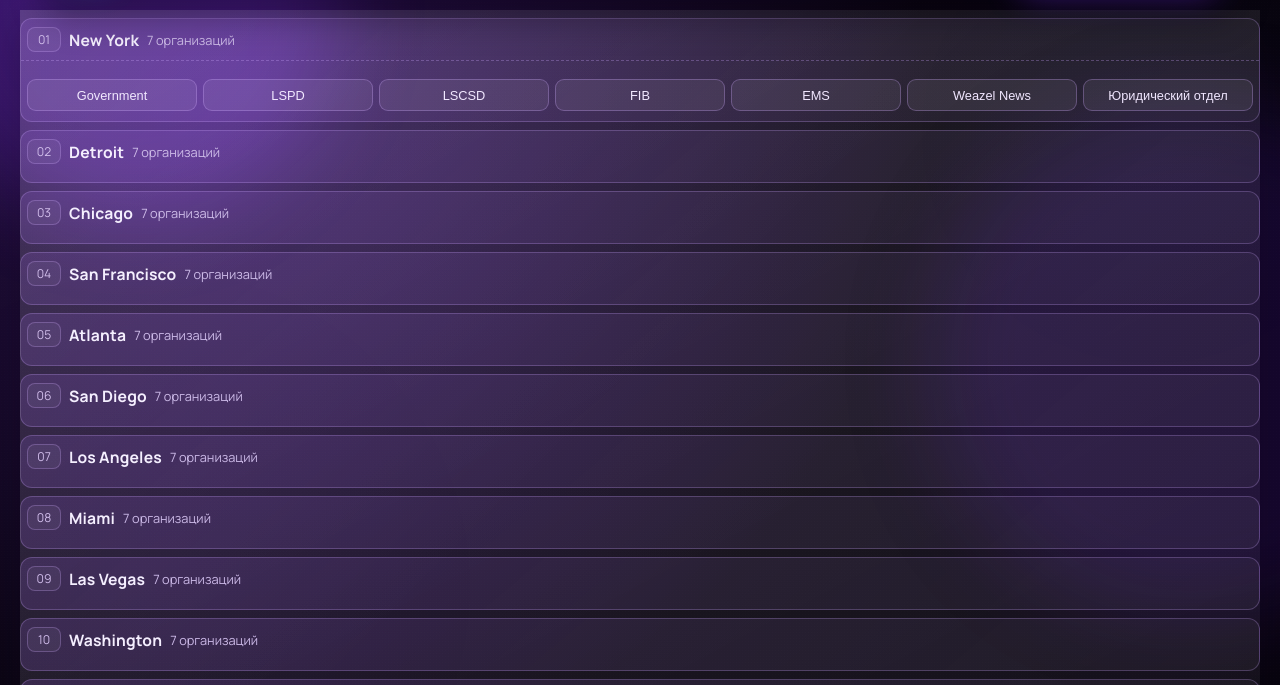
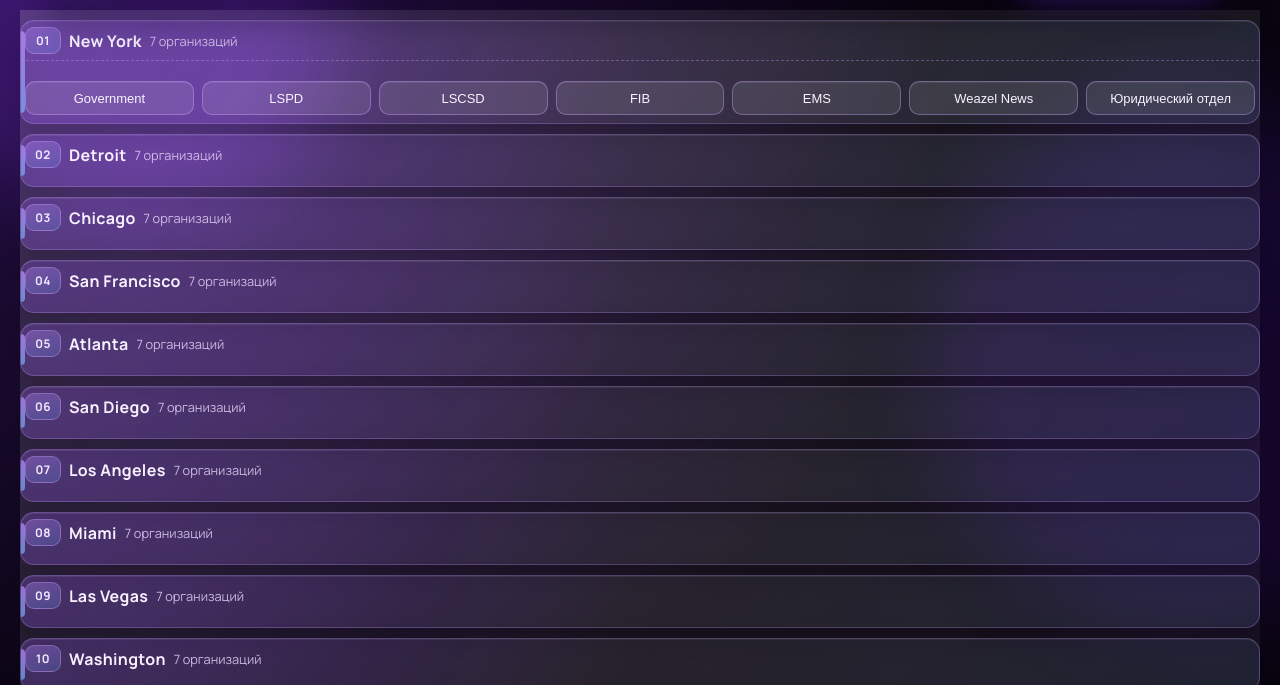
Before and after one commit to connormjrp42-alt/davis-project, a website: page documentflow.html in a window 1280 px wide. Shown: the part 92-777 px from the top of the page. Drawn offline with nearby package versions, Linux system fonts and the light colour scheme; no server answers; a web font is replaced by a local one.

Commit message:
Polish documentflow start screen with refined glass strip design

```diff
--- a/public/styles.css
+++ b/public/styles.css
@@ -2981,7 +2981,7 @@ h1 span {
 }
 
 .docflow-route-gateway {
-  padding: 8px 0 0;
+  padding: 10px 0 0;
   border-radius: 0;
   border: 0;
   background: transparent;
@@ -3002,27 +3002,48 @@ h1 span {
 
 .docflow-route-list {
   display: grid;
-  gap: 8px;
+  gap: 10px;
   max-height: none;
   overflow: visible;
   padding-right: 0;
 }
 
 .docflow-route-item {
+  position: relative;
   border: 1px solid rgba(206, 166, 255, 0.26);
-  border-radius: 12px;
-  background: linear-gradient(140deg, rgba(170, 104, 255, 0.16), rgba(255, 255, 255, 0.04));
-  padding: 8px 10px;
+  border-radius: 14px;
+  background:
+    linear-gradient(120deg, rgba(133, 68, 224, 0.28), rgba(255, 255, 255, 0.04) 48%, rgba(97, 174, 255, 0.08)),
+    rgba(255, 255, 255, 0.02);
+  padding: 10px 12px;
   display: grid;
   grid-template-columns: 230px minmax(0, 1fr);
   align-items: center;
-  gap: 10px;
-  transition: border-color 0.16s ease, background-color 0.16s ease;
+  gap: 12px;
+  box-shadow: 0 10px 22px rgba(9, 4, 18, 0.28), inset 0 1px 0 rgba(255, 255, 255, 0.08);
+  backdrop-filter: blur(5px);
+  transition: border-color 0.2s ease, background-color 0.2s ease, transform 0.2s ease, box-shadow 0.2s ease;
+}
+
+.docflow-route-item::before {
+  content: "";
+  position: absolute;
+  left: 0;
+  top: 10px;
+  bottom: 10px;
+  width: 4px;
+  border-radius: 0 4px 4px 0;
+  background: linear-gradient(180deg, rgba(183, 128, 255, 0.95), rgba(110, 178, 255, 0.85));
+  opacity: 0.8;
 }
 
 .docflow-route-item:hover {
-  border-color: rgba(232, 196, 255, 0.62);
-  background: linear-gradient(140deg, rgba(179, 109, 255, 0.24), rgba(255, 255, 255, 0.06));
+  transform: translateY(-1px);
+  border-color: rgba(232, 196, 255, 0.68);
+  background:
+    linear-gradient(120deg, rgba(146, 76, 246, 0.36), rgba(255, 255, 255, 0.06) 48%, rgba(109, 186, 255, 0.14)),
+    rgba(255, 255, 255, 0.03);
+  box-shadow: 0 14px 28px rgba(10, 4, 20, 0.34), inset 0 1px 0 rgba(255, 255, 255, 0.12);
 }
 
 .docflow-route-accordion {
@@ -3034,7 +3055,7 @@ h1 span {
 .docflow-route-summary {
   list-style: none;
   cursor: pointer;
-  padding: 8px 6px;
+  padding: 6px 4px;
   background: transparent;
 }
 
@@ -3043,7 +3064,7 @@ h1 span {
 }
 
 .docflow-route-accordion[open] .docflow-route-summary {
-  border-bottom: 1px dashed rgba(203, 164, 255, 0.3);
+  border-bottom: 1px dashed rgba(203, 164, 255, 0.34);
 }
 
 .docflow-route-left {
@@ -3054,51 +3075,57 @@ h1 span {
 }
 
 .docflow-route-index {
-  min-width: 34px;
+  min-width: 36px;
   text-align: center;
-  font-size: 0.76rem;
-  border-radius: 8px;
-  border: 1px solid rgba(206, 167, 255, 0.28);
-  padding: 3px 6px;
-  color: #cfbaea;
-  background: rgba(255, 255, 255, 0.05);
+  font-size: 0.74rem;
+  font-weight: 700;
+  letter-spacing: 0.04em;
+  border-radius: 9px;
+  border: 1px solid rgba(206, 167, 255, 0.36);
+  padding: 4px 6px;
+  color: #f2e8ff;
+  background: linear-gradient(160deg, rgba(186, 132, 255, 0.34), rgba(93, 162, 255, 0.22));
 }
 
 .docflow-route-server {
-  font-size: 0.98rem;
-  letter-spacing: 0.01em;
+  font-size: 1rem;
+  letter-spacing: 0.02em;
+  color: #f7f0ff;
 }
 
 .docflow-route-meta {
   font-size: 0.8rem;
-  color: #cab7e6;
+  color: #d8c7ee;
+  opacity: 0.9;
 }
 
 .docflow-route-controls {
   display: grid;
-  grid-template-columns: repeat(auto-fit, minmax(130px, 1fr));
-  gap: 6px;
+  grid-template-columns: repeat(auto-fit, minmax(140px, 1fr));
+  gap: 8px;
 }
 
 .docflow-route-controls-accordion {
-  padding: 8px 6px 10px;
+  padding: 8px 4px 8px;
 }
 
 .docflow-org-btn {
-  min-height: 32px;
-  padding: 6px 9px;
-  font-size: 0.8rem;
-  border-radius: 9px;
-  border: 1px solid rgba(204, 166, 255, 0.3);
-  background: rgba(255, 255, 255, 0.07);
-  color: #f1e7ff;
+  min-height: 34px;
+  padding: 7px 10px;
+  font-size: 0.81rem;
+  border-radius: 10px;
+  border: 1px solid rgba(204, 166, 255, 0.38);
+  background: rgba(255, 255, 255, 0.1);
+  color: #faf4ff;
   cursor: pointer;
-  border-color: rgba(204, 166, 255, 0.3);
+  box-shadow: inset 0 1px 0 rgba(255, 255, 255, 0.08);
+  transition: border-color 0.18s ease, background-color 0.18s ease, transform 0.18s ease;
 }
 
 .docflow-org-btn:hover {
-  border-color: rgba(223, 187, 255, 0.62);
-  background: rgba(167, 94, 255, 0.26);
+  transform: translateY(-1px);
+  border-color: rgba(231, 197, 255, 0.76);
+  background: linear-gradient(135deg, rgba(167, 94, 255, 0.34), rgba(108, 176, 255, 0.22));
 }
 
 .docflow-variant-b .docflow-actions {
--- a/styles.css
+++ b/styles.css
@@ -2981,7 +2981,7 @@ h1 span {
 }
 
 .docflow-route-gateway {
-  padding: 8px 0 0;
+  padding: 10px 0 0;
   border-radius: 0;
   border: 0;
   background: transparent;
@@ -3002,27 +3002,48 @@ h1 span {
 
 .docflow-route-list {
   display: grid;
-  gap: 8px;
+  gap: 10px;
   max-height: none;
   overflow: visible;
   padding-right: 0;
 }
 
 .docflow-route-item {
+  position: relative;
   border: 1px solid rgba(206, 166, 255, 0.26);
-  border-radius: 12px;
-  background: linear-gradient(140deg, rgba(170, 104, 255, 0.16), rgba(255, 255, 255, 0.04));
-  padding: 8px 10px;
+  border-radius: 14px;
+  background:
+    linear-gradient(120deg, rgba(133, 68, 224, 0.28), rgba(255, 255, 255, 0.04) 48%, rgba(97, 174, 255, 0.08)),
+    rgba(255, 255, 255, 0.02);
+  padding: 10px 12px;
   display: grid;
   grid-template-columns: 230px minmax(0, 1fr);
   align-items: center;
-  gap: 10px;
-  transition: border-color 0.16s ease, background-color 0.16s ease;
+  gap: 12px;
+  box-shadow: 0 10px 22px rgba(9, 4, 18, 0.28), inset 0 1px 0 rgba(255, 255, 255, 0.08);
+  backdrop-filter: blur(5px);
+  transition: border-color 0.2s ease, background-color 0.2s ease, transform 0.2s ease, box-shadow 0.2s ease;
+}
+
+.docflow-route-item::before {
+  content: "";
+  position: absolute;
+  left: 0;
+  top: 10px;
+  bottom: 10px;
+  width: 4px;
+  border-radius: 0 4px 4px 0;
+  background: linear-gradient(180deg, rgba(183, 128, 255, 0.95), rgba(110, 178, 255, 0.85));
+  opacity: 0.8;
 }
 
 .docflow-route-item:hover {
-  border-color: rgba(232, 196, 255, 0.62);
-  background: linear-gradient(140deg, rgba(179, 109, 255, 0.24), rgba(255, 255, 255, 0.06));
+  transform: translateY(-1px);
+  border-color: rgba(232, 196, 255, 0.68);
+  background:
+    linear-gradient(120deg, rgba(146, 76, 246, 0.36), rgba(255, 255, 255, 0.06) 48%, rgba(109, 186, 255, 0.14)),
+    rgba(255, 255, 255, 0.03);
+  box-shadow: 0 14px 28px rgba(10, 4, 20, 0.34), inset 0 1px 0 rgba(255, 255, 255, 0.12);
 }
 
 .docflow-route-accordion {
@@ -3034,7 +3055,7 @@ h1 span {
 .docflow-route-summary {
   list-style: none;
   cursor: pointer;
-  padding: 8px 6px;
+  padding: 6px 4px;
   background: transparent;
 }
 
@@ -3043,7 +3064,7 @@ h1 span {
 }
 
 .docflow-route-accordion[open] .docflow-route-summary {
-  border-bottom: 1px dashed rgba(203, 164, 255, 0.3);
+  border-bottom: 1px dashed rgba(203, 164, 255, 0.34);
 }
 
 .docflow-route-left {
@@ -3054,51 +3075,57 @@ h1 span {
 }
 
 .docflow-route-index {
-  min-width: 34px;
+  min-width: 36px;
   text-align: center;
-  font-size: 0.76rem;
-  border-radius: 8px;
-  border: 1px solid rgba(206, 167, 255, 0.28);
-  padding: 3px 6px;
-  color: #cfbaea;
-  background: rgba(255, 255, 255, 0.05);
+  font-size: 0.74rem;
+  font-weight: 700;
+  letter-spacing: 0.04em;
+  border-radius: 9px;
+  border: 1px solid rgba(206, 167, 255, 0.36);
+  padding: 4px 6px;
+  color: #f2e8ff;
+  background: linear-gradient(160deg, rgba(186, 132, 255, 0.34), rgba(93, 162, 255, 0.22));
 }
 
 .docflow-route-server {
-  font-size: 0.98rem;
-  letter-spacing: 0.01em;
+  font-size: 1rem;
+  letter-spacing: 0.02em;
+  color: #f7f0ff;
 }
 
 .docflow-route-meta {
   font-size: 0.8rem;
-  color: #cab7e6;
+  color: #d8c7ee;
+  opacity: 0.9;
 }
 
 .docflow-route-controls {
   display: grid;
-  grid-template-columns: repeat(auto-fit, minmax(130px, 1fr));
-  gap: 6px;
+  grid-template-columns: repeat(auto-fit, minmax(140px, 1fr));
+  gap: 8px;
 }
 
 .docflow-route-controls-accordion {
-  padding: 8px 6px 10px;
+  padding: 8px 4px 8px;
 }
 
 .docflow-org-btn {
-  min-height: 32px;
-  padding: 6px 9px;
-  font-size: 0.8rem;
-  border-radius: 9px;
-  border: 1px solid rgba(204, 166, 255, 0.3);
-  background: rgba(255, 255, 255, 0.07);
-  color: #f1e7ff;
+  min-height: 34px;
+  padding: 7px 10px;
+  font-size: 0.81rem;
+  border-radius: 10px;
+  border: 1px solid rgba(204, 166, 255, 0.38);
+  background: rgba(255, 255, 255, 0.1);
+  color: #faf4ff;
   cursor: pointer;
-  border-color: rgba(204, 166, 255, 0.3);
+  box-shadow: inset 0 1px 0 rgba(255, 255, 255, 0.08);
+  transition: border-color 0.18s ease, background-color 0.18s ease, transform 0.18s ease;
 }
 
 .docflow-org-btn:hover {
-  border-color: rgba(223, 187, 255, 0.62);
-  background: rgba(167, 94, 255, 0.26);
+  transform: translateY(-1px);
+  border-color: rgba(231, 197, 255, 0.76);
+  background: linear-gradient(135deg, rgba(167, 94, 255, 0.34), rgba(108, 176, 255, 0.22));
 }
 
 .docflow-variant-b .docflow-actions {
```
